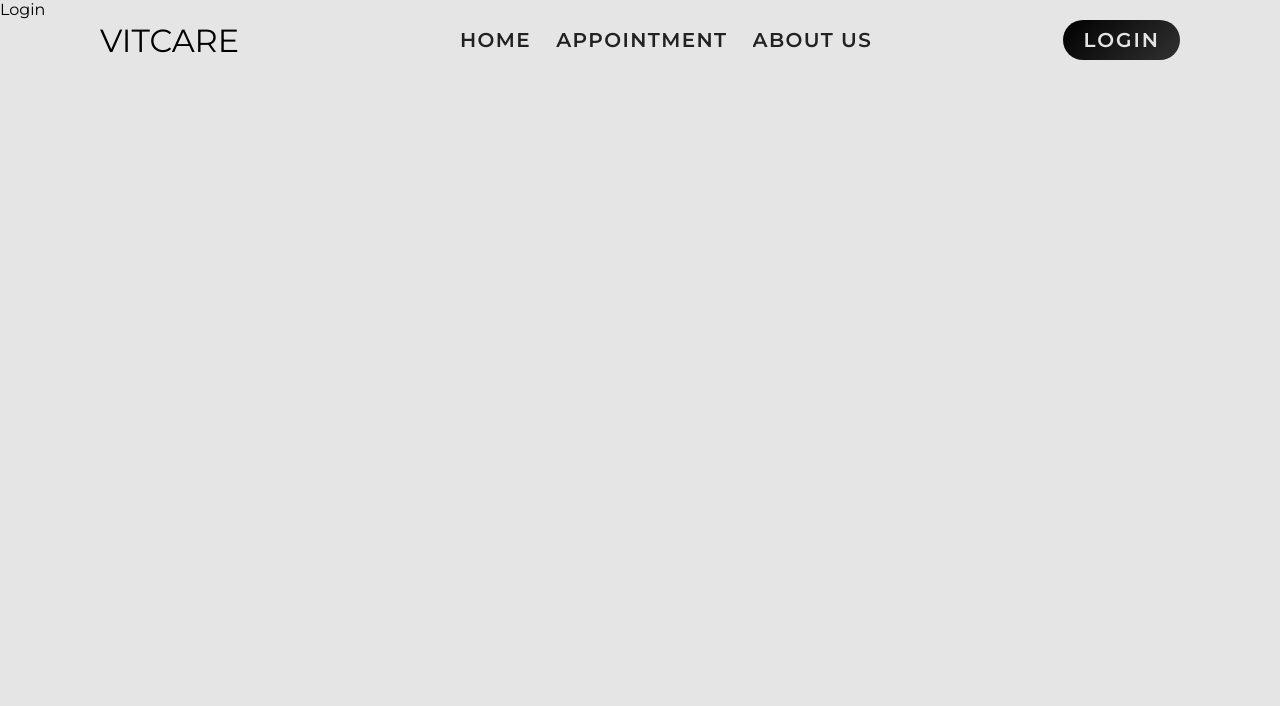
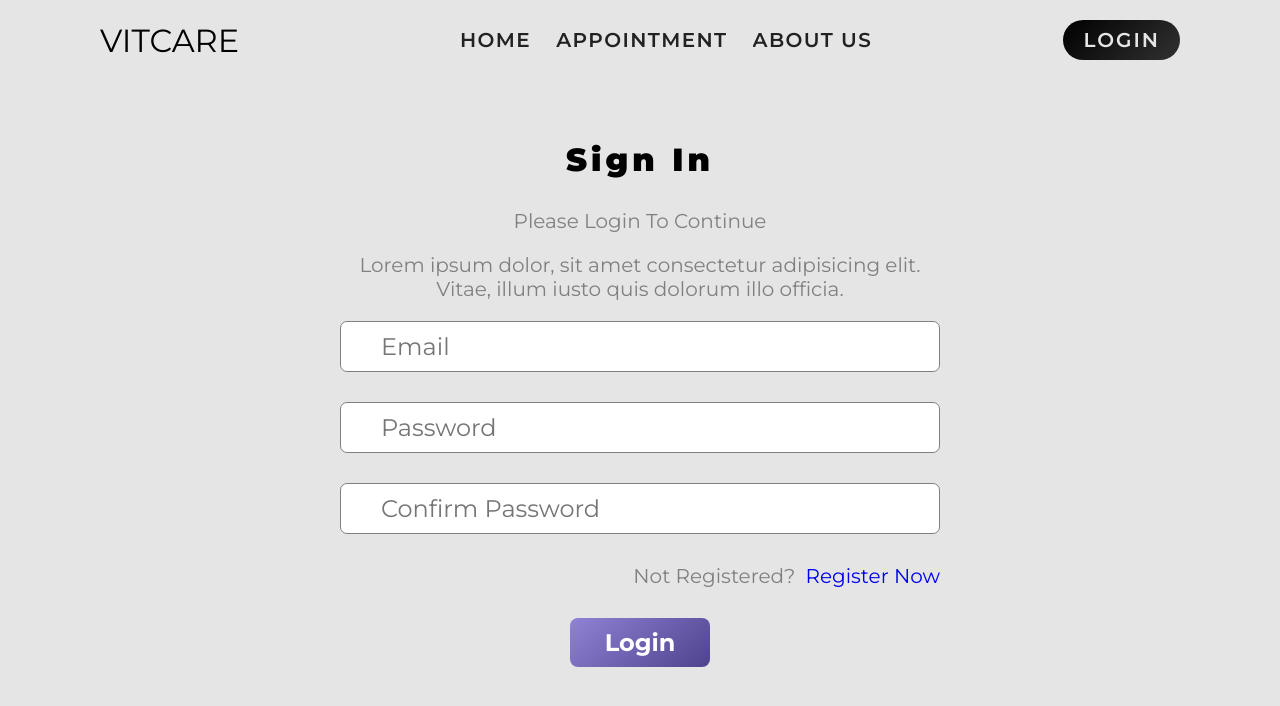
Before and after one commit to abeedkoul/EPICS_HMS, a React (Vite) app in the folder frontend/: page /login in a window 1280 px wide. Shown: the top 706 px of the page. Built offline with nearby package versions, Linux system fonts and the light colour scheme; no server answers.

Commit message:
Working on the Login Page facing some errors working on the fix

```diff
--- a/frontend/src/App.jsx
+++ b/frontend/src/App.jsx
@@ -1,4 +1,4 @@
-import React from 'react'
+import React, { useContext, useEffect } from 'react'
 import "./App.css"
 import {BrowserRouter as Router,Routes,Route} from "react-router-dom"
 import Home from "./pages/Home"
@@ -8,11 +8,26 @@
 import AboutUs from "./pages/AboutUs"
 import { ToastContainer, toast } from 'react-toastify';
 import Navbar from './components/Navbar'
+import { Context } from './main'
+import axios from 'axios'
 
 
 export const App = () => {
 
-
+  const {isAuthenticated, setIsAuthenticated, setUser} = useContext(Context);
+  useEffect(()=>{
+    const fetchUser = async()=>{
+      try {
+        const response = await axios.get("http://localhost:4000/api/v1/user/patient/me",{withCredentials: true});
+        setIsAuthenticated(true);
+        setUser(response.data.user);
+      } catch (error) {
+        setIsAuthenticated(false);
+        setUser({});
+      }
+    };
+    fetchUser();
+  },isAuthenticated)
   return (
     <>
     <Router>
--- a/frontend/src/pages/Login.jsx
+++ b/frontend/src/pages/Login.jsx
@@ -1,8 +1,51 @@
-import React from 'react'
+import React, { useContext, useState } from 'react'
+import { Context } from '../main'
+import { Link, Navigate, useNavigate } from 'react-router-dom';
+import axios from 'axios';
+import { toast } from 'react-toastify';
 
 const Login = () => {
+  const { isAuthenticated, setIsAuthenticated } = useContext(Context);
+
+  const [ email, setEmail ] = useState("")
+  const [password, setPassword ] = useState("")
+  const [confirmPassword, setConfirmPassword ] = useState("")
+
+  const navigateTo = useNavigate();
+
+  const handleLogin = async (e) => {
+    e.preventDefault();
+    try {
+      const response = await axios.post("http://localhost:4000/api/v1/user/login", { email, password, confirmPassword, role: "Patient" },
+         { withCredentials: true, headers: { "Content-Type": "application/json" } });
+         toast.success(response.data.message);
+         setIsAuthenticated(true);
+         navigateTo("/");
+    } catch (error) {
+      toast.error(error.response.data.message)
+    }
+  };
+  if (isAuthenticated) {
+    return <Navigate to="/" />;
+  }
   return (
-    <div>Login</div>
+    <div className='container form-component login-form'>
+      <h2>Sign In</h2>
+      <p>Please Login To Continue</p>
+      <p>Lorem ipsum dolor, sit amet consectetur adipisicing elit. Vitae, illum iusto quis dolorum illo officia.</p>
+      <form onSubmit={handleLogin}>
+        <input type="text" value={email} onChange={(e) => { setEmail(e.target.value) }} placeholder='Email' />
+        <input type="password" value={password} onChange={(e) => { setPassword(e.target.value) }} placeholder='Password' />
+        <input type="password" value={confirmPassword} onChange={(e) => { setConfirmPassword(e.target.value) }} placeholder='Confirm Password' />
+        <div style={{ gap: "10px", justifyContent: "flex-end", flexDirection: "row" }}>
+          <p style={{ marginBottom: 0 }}>Not Registered?</p>
+          <Link to={"/register"} style={{ textDecoration: "none", alignItems: "center" }}>Register Now</Link>
+        </div>
+        <div style={{ justifyContent: "center", alignItems: "center" }}>
+          <button type='submit'> Login</button>
+        </div>
+      </form>
+    </div>
   )
 }
 
```
